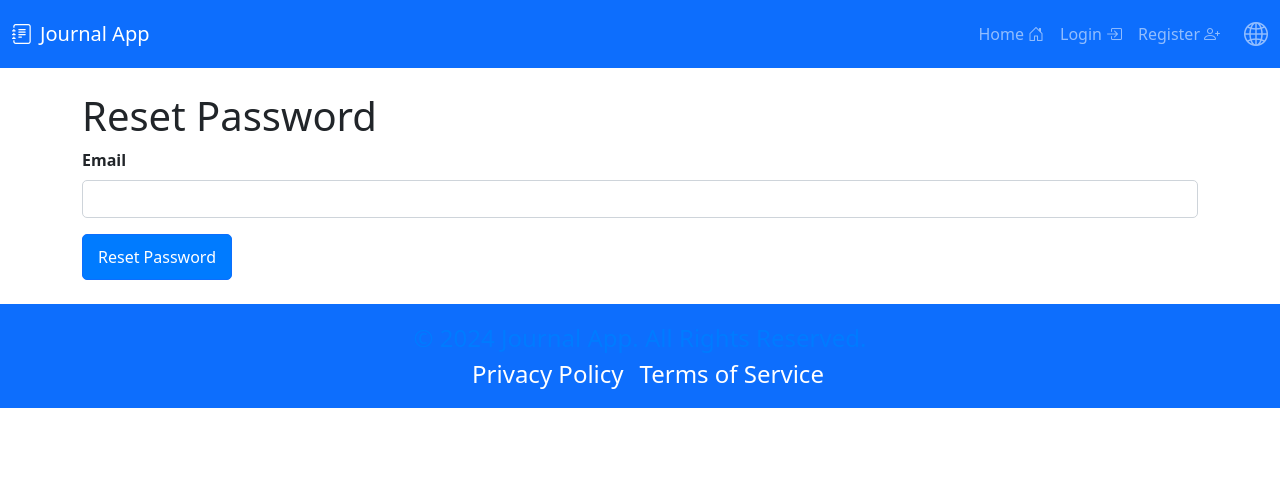
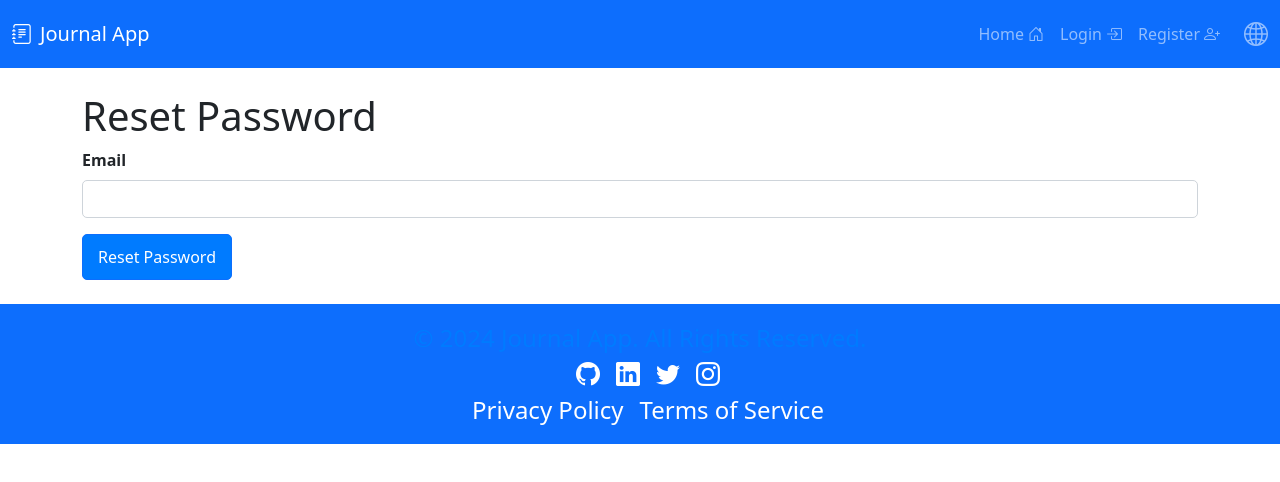
Before and after one commit to ANNGLORIOUS/Travel-journal, a React (Create React App) app in the folder client/: page /reset-password in a window 1280 px wide. Shown: the top 482 px of the page. Built offline with nearby package versions, Linux system fonts and the light colour scheme; no server answers.

Commit message:
footer changed

```diff
--- a/client/src/components/Footer.js
+++ b/client/src/components/Footer.js
@@ -5,6 +5,20 @@ function Footer() {
     <footer className="footer bg-primary text-white mt-4 py-3">
       <div className="container text-center">
         <span>© {new Date().getFullYear()} Journal App. All Rights Reserved.</span>
+        <div>
+          <a href="https://github.com/ANNGLORIOUS/react-journal-app" className="text-white ms-3">
+            <i className="bi bi-github"></i>
+          </a>
+          <a href="https://www.linkedin.com/in/brad-traversy-a372b51b5/" className="text-white ms-3">
+            <i className="bi bi-linkedin"></i>
+          </a>
+          <a href="https://twitter.com/ANNGLORIOUS-MUENI" className="text-white ms-3">
+          <i className="bi bi-twitter"></i>
+          </a>
+          <a href="https://www.instagram.com/itsglorious/" className="text-white ms-3">
+          <i className="bi bi-instagram"></i>
+          </a>
+        </div>
         <div>
           <a href="/privacy-policy" className="text-white ms-3">Privacy Policy</a>
           <a href="/terms-of-service" className="text-white ms-3">Terms of Service</a>
```
